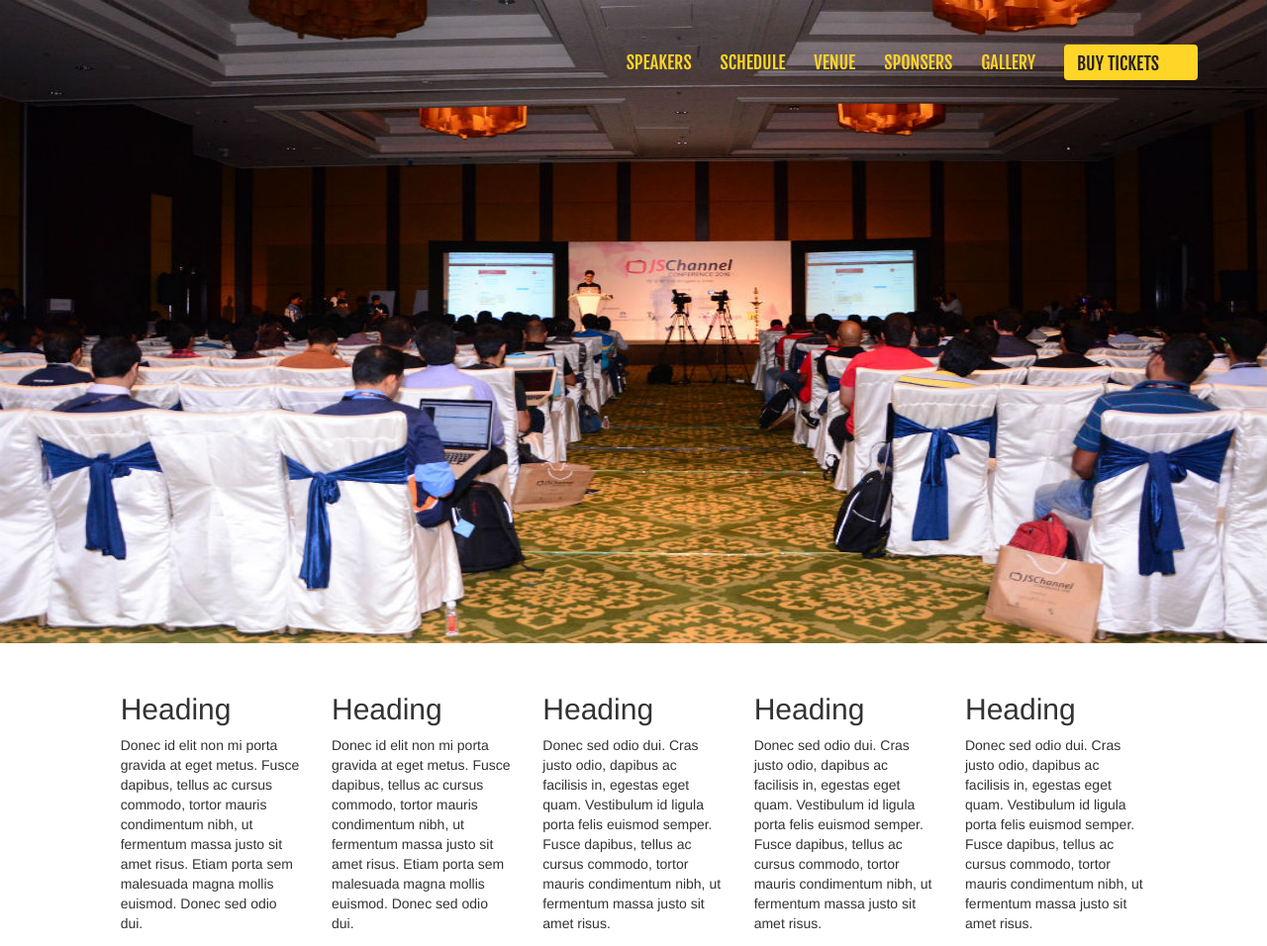
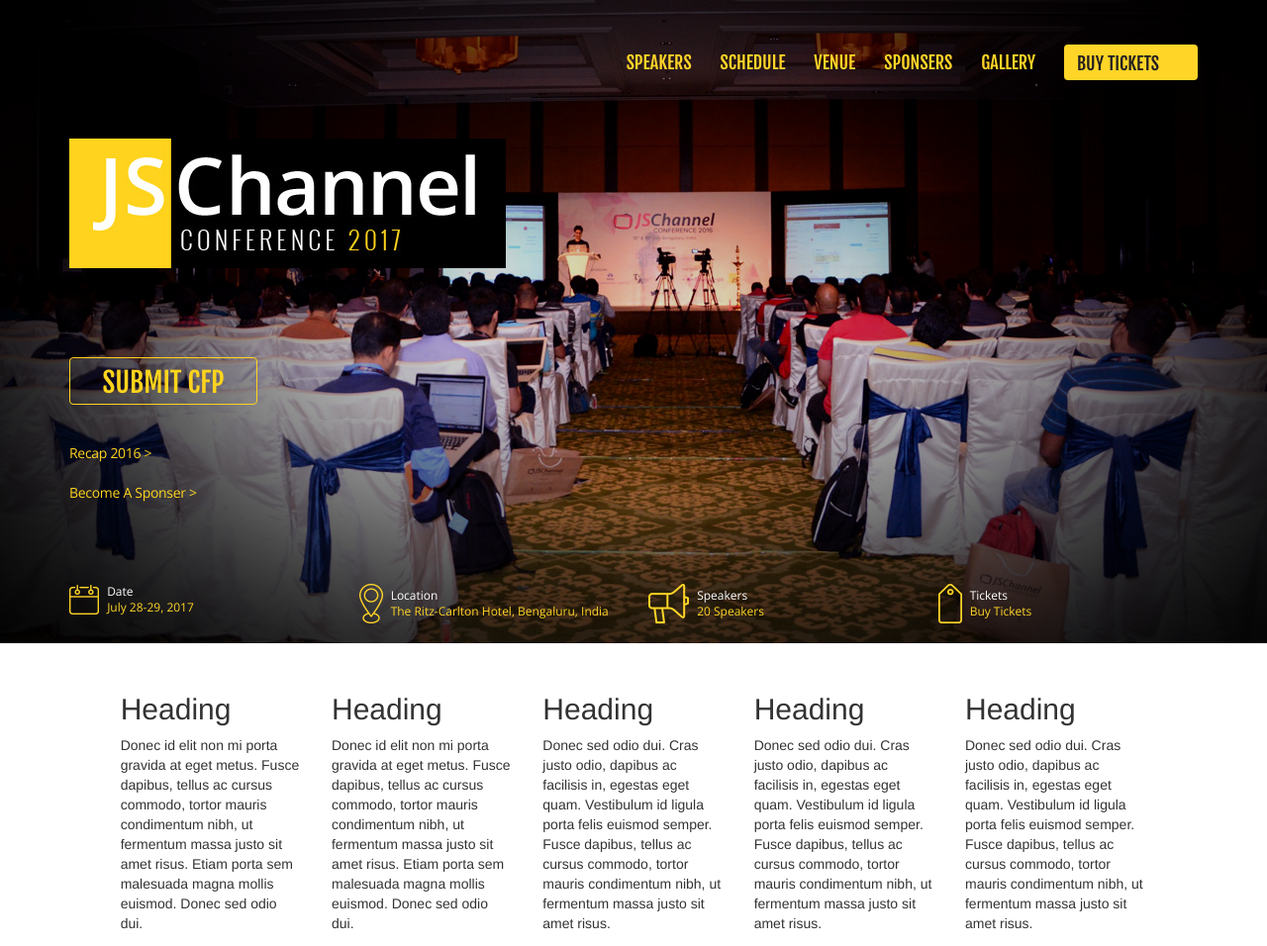
Before and after one commit to vatsalya25/JSChannel-2017, a plain HTML site: page index.html in a window 1280 px wide. Shown: the top 956 px of the page at 99% size. Drawn offline with nearby package versions, Linux system fonts and the light colour scheme.

Commit message:
design complete for jumbotron section

```diff
--- a/index.html
+++ b/index.html
@@ -7,7 +7,7 @@
     <meta name="viewport" content="width=device-width, initial-scale=1">
     <!-- The above 3 meta tags *must* come first in the head; any other head content must come *after* these tags -->
 
-    <title>JSChannel Conference - July 15-16th 2017 - Bangalore, India</title>
+    <title>JSChannel Conference - July 28-29th 2017 - Bangalore, India</title>
     <meta name="keywords" content="javascript,jschannel,javascript conference, Bengaluru,community,conference,NCR,jsconference,angularJS,nodeJS,angularjs,emberjs,ecmascript,iojs,hapijs,expressjs">
     <meta name="author" content="Pranam, Prakhar">
     <meta name="apple-mobile-web-app-capable" content="yes">
@@ -42,7 +42,7 @@
       <script src="https://oss.maxcdn.com/html5shiv/3.7.3/html5shiv.min.js"></script>
       <script src="https://oss.maxcdn.com/respond/1.4.2/respond.min.js"></script>
     <![endif]-->
-    <link href="https://fonts.googleapis.com/css?family=Fjalla+One" rel="stylesheet">
+    <link href="https://fonts.googleapis.com/css?family=Fjalla+One|Open+Sans" rel="stylesheet">
   </head>
 
   <body>
@@ -70,7 +70,61 @@
 
     <!-- Main jumbotron for a primary marketing message or call to action -->
     <div class="jumbotron">
-      <div class="container">
+      <div class="overlay">
+        <div class="container">
+          <div class="row">
+            <div class="col-md-3">
+              <img class="jschannel-logo" src="assets/jschannel-logo.jpg" />
+            </div>
+          </div>
+          <div class="row">
+            <div class="col-md-3">
+              <div class="cfp">
+                <span>SUBMIT CFP</span>
+              </div>
+            </div>
+          </div>
+          <div class="row recap">
+            <div class="col-md-3">
+              <span class="recap-2016">Recap 2016 ></span>
+            </div>
+          </div>
+          <div class="row sponser">
+            <div class="col-md-3">
+              <span class="become-a-sponser">Become A Sponser ></span>
+            </div>
+          </div>
+          <div class="row details">
+            <div class="col-md-3">
+              <img src="assets/ico-date.png" />
+              <div class="block">
+                <div class="title">Date</div>
+                <div>July 28-29, 2017</div>
+              </div>
+            </div>
+            <div class="col-md-3">
+              <img src="assets/ico-location.png" />
+              <div class="block">
+                <div class="title">Location</div>
+                <div>The Ritz-Carlton Hotel, Bengaluru, India</div>
+              </div>
+            </div>
+            <div class="col-md-3">
+              <img src="assets/ico-speakers.png" />
+              <div class="block">
+                <div class="title">Speakers</div>
+                <div>20 Speakers</div>
+              </div>
+            </div>
+            <div class="col-md-3">
+              <img src="assets/ico-tickets.png" />
+              <div class="block">
+                <div class="title">Tickets</div>
+                <div>Buy Tickets</div>
+              </div>
+            </div>
+          </div>
+        </div>
       </div>
     </div>
 
--- a/styles/custom.css
+++ b/styles/custom.css
@@ -42,6 +42,85 @@
 /* Jumbotron Section */
 .jumbotron {
     height: 650px;
-    background-image: url(../assets/bg.jpg);
+    background-image: url(../assets/landing-image.jpg);
+    background-size: 100% 650px;
+    padding-top: 0px;
+}
+
+.overlay {
+    height: 650px;
+    background-image: url(../assets/overlay-black.png);
     background-size: 100% 650px;
 }
+
+.jschannel-logo{
+    margin-top: 140px;
+}
+
+.cfp {
+	width: 190px;
+	height: 48px;
+	border-radius: 4px;
+	border: solid 1px #ffd31d;
+    line-height: 48px;
+    text-align: center;
+    margin-top: 90px;
+}
+
+.cfp span {
+    width: 124px;
+	height: 25px;
+	font-family: 'Fjalla One', sans-serif;
+	font-size: 28px;
+	font-weight: normal;
+	font-style: normal;
+	font-stretch: normal;
+	text-align: left;
+	color: #ffd41d;
+    vertical-align: middle;
+}
+
+.jumbotron .recap {
+    margin-top: 39px;
+}
+
+.jumbotron .sponser {
+    margin-top: 20px;
+}
+
+.jumbotron .details {
+    margin-top: 82px;
+    /*width: 92px;*/
+	height: 37px;
+	font-family: 'Open Sans', sans-serif;
+	font-size: 12px;
+	font-weight: 300;
+	font-style: normal;
+	font-stretch: condensed;
+	line-height: 1.31;
+	text-align: left;
+	color: #ffd527;
+}
+
+.jumbotron .details .title {
+    color: #ffffff;
+}
+
+.jumbotron .details .block {
+    display: inline-block;
+    margin-left: 5px;
+    vertical-align: middle;
+}
+
+.jumbotron .recap-2016, .jumbotron .become-a-sponser {
+	width: 81px;
+	height: 15px;
+	font-family: 'Open Sans', sans-serif;
+	font-size: 14px;
+	font-weight: normal;
+	font-style: normal;
+	font-stretch: normal;
+	letter-spacing: -0.3px;
+	text-align: left;
+	color: #ffd41d;
+}
```
Also changed, not shown: assets/bg.jpg (deleted), assets/ico-date.png (added), assets/ico-location.png (added), assets/ico-speakers.png (added), assets/ico-tickets.png (added), assets/landing-image.jpg (added), assets/overlay-black.png (added).
